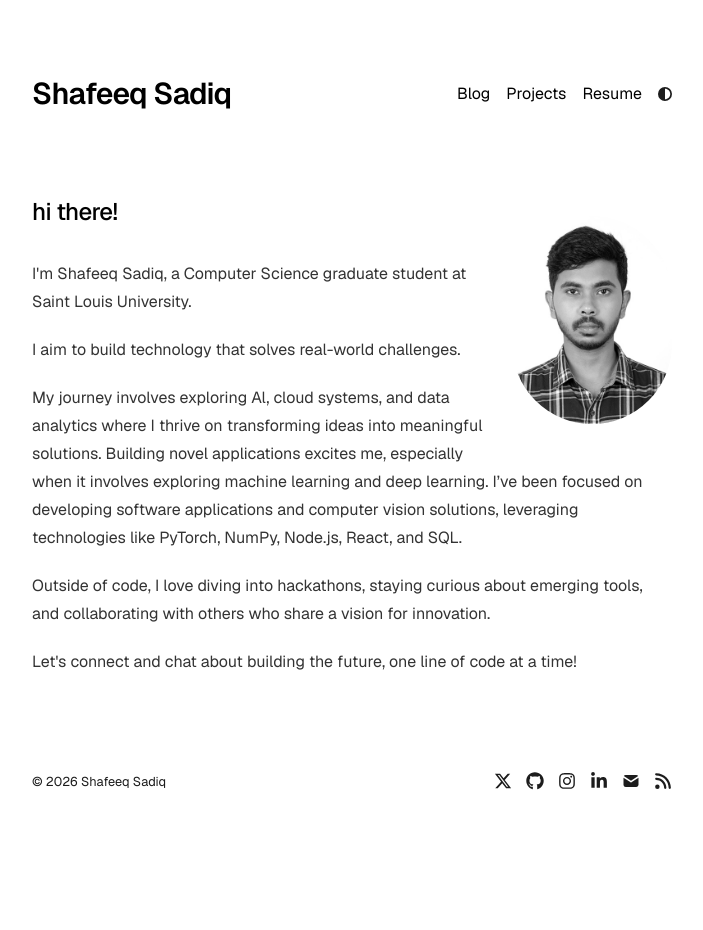
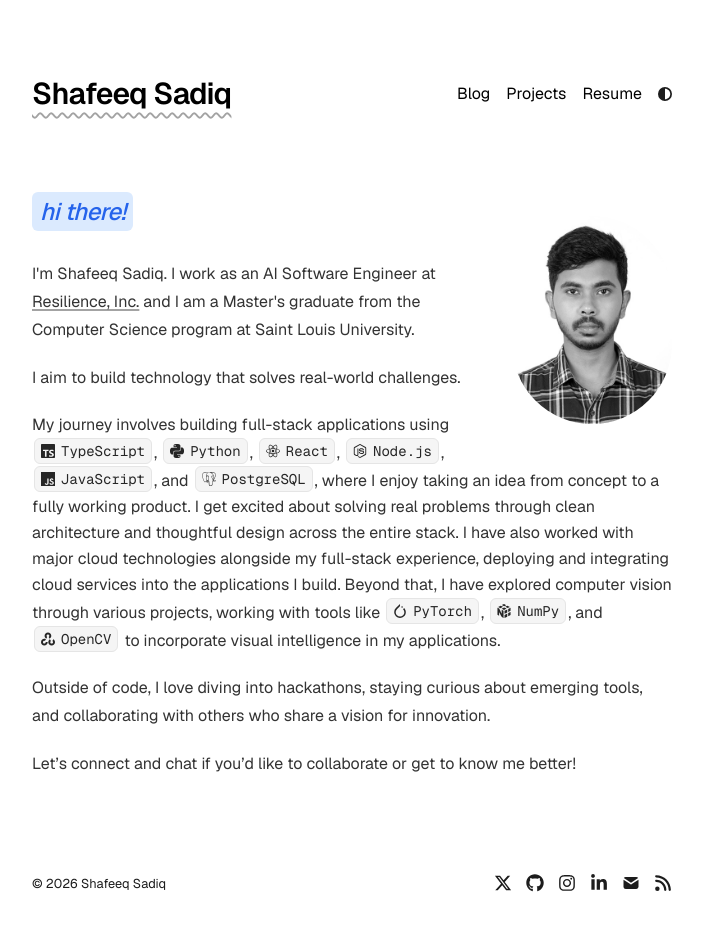
Before and after one commit to shafeeqsadiq/portfolio, a Next.js app: page / in a window 1280 px wide. Shown: the top 930 px of the page, without its empty margins (288-991 px from the left). Built offline with nearby package versions, Linux system fonts and the light colour scheme.

Commit message:
Update portfolio layout, tech badges, and resume link

```diff
--- a/app/components/nav.tsx
+++ b/app/components/nav.tsx
@@ -15,7 +15,7 @@ const navItems: NavItem[] = [
   { name: "Projects", path: "/projects" },
   {
     name: "Resume",
-    path: "https://docs.google.com/document/d/13nXyEOaNnc3sddG7Vr1udnzwWlyMwV-N/edit?usp=sharing&ouid=115254755596298504348&rtpof=true&sd=true",
+    path: "https://drive.google.com/file/d/1I8TFLGdhJm4pbU1oJe7lUwggaHofYbA1/view",
     external: true,
   },
 ];
@@ -25,7 +25,7 @@ export function Navbar() {
     <nav className="lg:mb-16 mb-12 py-5">
       <div className="flex flex-col md:flex-row md:items-center justify-between">
         <div className="flex items-center">
-          <Link href="/" className="text-3xl font-semibold tracking-tight">
+          <Link href="/" className="text-3xl font-semibold tracking-tight underline decoration-wavy decoration-neutral-400 dark:decoration-neutral-500 underline-offset-8 decoration-2">
             {metaData.title}
           </Link>
         </div>
--- a/app/layout.tsx
+++ b/app/layout.tsx
@@ -53,7 +53,7 @@ export default function RootLayout({
   children: React.ReactNode;
 }) {
   return (
-    <html lang="en" className={cx(GeistSans.variable, GeistMono.variable)}>
+    <html lang="en" className={cx(GeistSans.variable, GeistMono.variable)} suppressHydrationWarning>
       <head>
         <link
           rel="alternate"
@@ -74,7 +74,7 @@ export default function RootLayout({
           title="JSON Feed"
         />
       </head>
-      <body className="antialiased flex flex-col items-center justify-center mx-auto mt-2 lg:mt-8 mb-20 lg:mb-40">
+      <body className="antialiased flex flex-col items-center justify-center mx-auto mt-2 lg:mt-8 mb-20 lg:mb-40" suppressHydrationWarning>
         <ThemeProvider
           attribute="class"
           defaultTheme="system"
--- a/app/page.tsx
+++ b/app/page.tsx
@@ -1,5 +1,15 @@
 import Image from "next/image";
 import { socialLinks } from "./config";
+import { SiTypescript, SiPython, SiReact, SiNodedotjs, SiJavascript, SiPostgresql, SiPytorch, SiNumpy, SiOpencv } from "react-icons/si";
+
+function TechBadge({ icon: Icon, name }: { icon: any, name: string }) {
+  return (
+    <span className="inline-flex items-center gap-1.5 whitespace-nowrap px-1.5 py-0.5 bg-neutral-100 dark:bg-neutral-800 border border-neutral-200 dark:border-neutral-700 rounded-md text-sm font-mono text-neutral-800 dark:text-neutral-200 mx-0.5 selection:bg-transparent">
+      <Icon className="w-3.5 h-3.5" />
+      {name}
+    </span>
+  );
+}
 
 export default function Page() {
   return (
@@ -16,24 +26,23 @@ export default function Page() {
         />
       </a>
       <h1 className="mb-8 text-2xl font-medium tracking-tight">
-      hi there!
+        <i className="text-blue-600 dark:text-blue-400 bg-blue-100 dark:bg-blue-900/40 px-2 py-1 rounded-md">hi there!</i>
       </h1>
       <div className="prose prose-neutral dark:prose-invert">
         <p>
-        I'm Shafeeq Sadiq, a Computer Science graduate student at Saint Louis University.
-
+          I'm Shafeeq Sadiq. I work as an AI Software Engineer at <a href="https://www.mylearningtools.org/" target="_blank" rel="noopener noreferrer" className="text-yellow-600 dark:text-yellow-500 font-medium hover:underline">Resilience, Inc.</a> and I am a Master's graduate from the Computer Science program at Saint Louis University.
         </p>
         <p>
-        I aim to build technology that solves real-world challenges.
+          I aim to build technology that solves real-world challenges.
+        </p>
+        <p className="leading-relaxed">
+          My journey involves building full-stack applications using <TechBadge icon={SiTypescript} name="TypeScript" />, <TechBadge icon={SiPython} name="Python" />, <TechBadge icon={SiReact} name="React" />, <TechBadge icon={SiNodedotjs} name="Node.js" />, <TechBadge icon={SiJavascript} name="JavaScript" />, and <TechBadge icon={SiPostgresql} name="PostgreSQL" />, where I enjoy taking an idea from concept to a fully working product. I get excited about solving real problems through clean architecture and thoughtful design across the entire stack. I have also worked with major cloud technologies alongside my full-stack experience, deploying and integrating cloud services into the applications I build. Beyond that, I have explored computer vision through various projects, working with tools like <TechBadge icon={SiPytorch} name="PyTorch" />, <TechBadge icon={SiNumpy} name="NumPy" />, and <TechBadge icon={SiOpencv} name="OpenCV" /> to incorporate visual intelligence in my applications.
         </p>
         <p>
-        My journey involves exploring Al, cloud systems, and data analytics where I thrive on transforming ideas into meaningful solutions. Building novel applications excites me, especially when it involves exploring machine learning and deep learning. I’ve been focused on developing software applications and computer vision solutions, leveraging technologies like PyTorch, NumPy, Node.js, React, and SQL.
+          Outside of code, I love diving into hackathons, staying curious about emerging tools, and collaborating with others who share a vision for innovation.
         </p>
         <p>
-        Outside of code, I love diving into hackathons, staying curious about emerging tools, and collaborating with others who share a vision for innovation.
-        </p>
-        <p>
-        Let's connect and chat about building the future, one line of code at a time!
+          Let’s connect and chat if you’d like to collaborate or get to know me better!
         </p>
       </div>
     </section>
```
